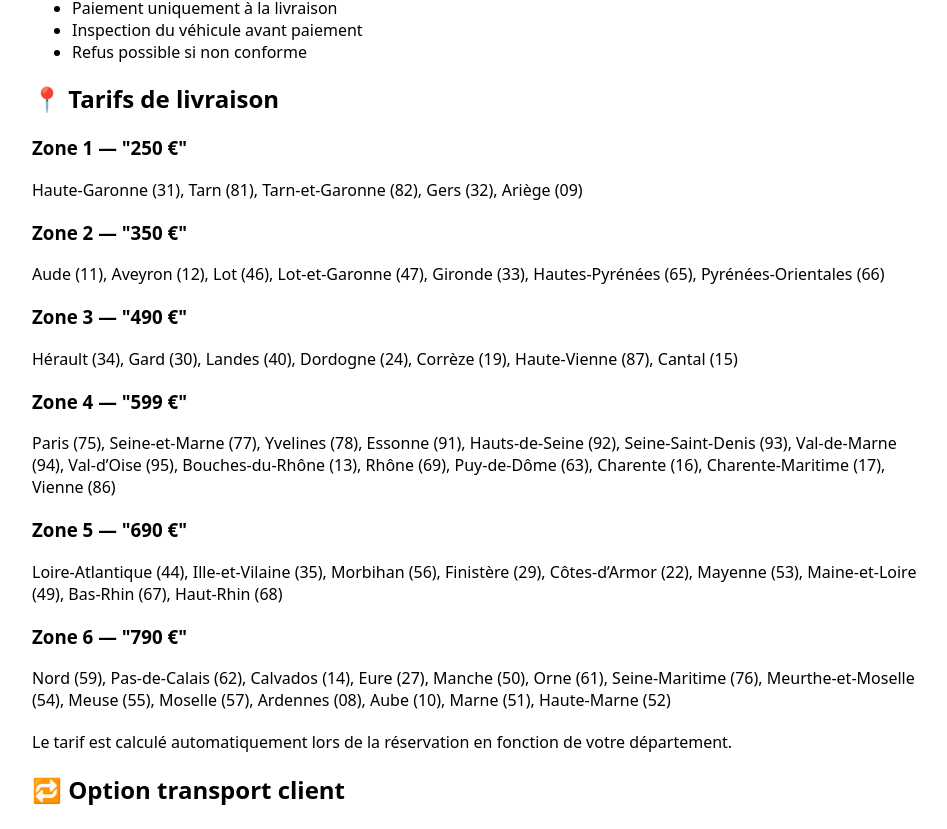
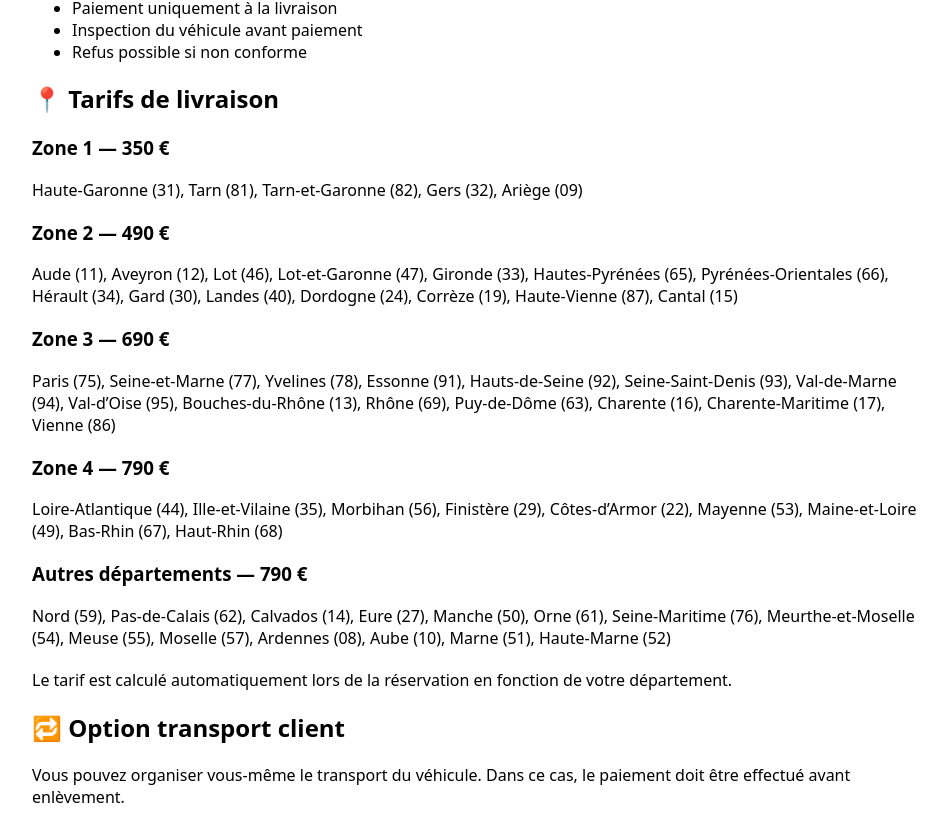
Before and after one commit to khelifamansour/neodrive-site, a Next.js app: page /livraison in a window 1280 px wide. Shown: the part 617-1446 px from the top of the page, without its empty margins (158-1105 px from the left). Built offline with nearby package versions, Linux system fonts and the light colour scheme.

Commit message:
Update page.tsx

```diff
--- a/app/livraison/page.tsx
+++ b/app/livraison/page.tsx
@@ -37,24 +37,20 @@ export default function LivraisonPage() {
 
 <h2>📍 Tarifs de livraison</h2>
 
-      <h3>Zone 1 — "250 €"</h3>
+<h3>Zone 1 — 350 €</h3>
 <p>
   Haute-Garonne (31), Tarn (81), Tarn-et-Garonne (82), Gers (32), Ariège (09)
 </p>
 
-      <h3>Zone 2 — "350 €"</h3>
+<h3>Zone 2 — 490 €</h3>
 <p>
   Aude (11), Aveyron (12), Lot (46), Lot-et-Garonne (47), Gironde (33),
-        Hautes-Pyrénées (65), Pyrénées-Orientales (66)
-      </p>
-
-      <h3>Zone 3 — "490 €"</h3>
-      <p>
+  Hautes-Pyrénées (65), Pyrénées-Orientales (66),
   Hérault (34), Gard (30), Landes (40), Dordogne (24),
   Corrèze (19), Haute-Vienne (87), Cantal (15)
 </p>
 
-      <h3>Zone 4 — "599 €"</h3>
+<h3>Zone 3 — 690 €</h3>
 <p>
   Paris (75), Seine-et-Marne (77), Yvelines (78), Essonne (91),
   Hauts-de-Seine (92), Seine-Saint-Denis (93), Val-de-Marne (94), Val-d’Oise (95),
@@ -62,14 +58,14 @@ export default function LivraisonPage() {
   Charente (16), Charente-Maritime (17), Vienne (86)
 </p>
 
-      <h3>Zone 5 — "690 €"</h3>
+<h3>Zone 4 — 790 €</h3>
 <p>
   Loire-Atlantique (44), Ille-et-Vilaine (35), Morbihan (56), Finistère (29),
   Côtes-d’Armor (22), Mayenne (53), Maine-et-Loire (49),
   Bas-Rhin (67), Haut-Rhin (68)
 </p>
 
-      <h3>Zone 6 — "790 €"</h3>
+<h3>Autres départements — 790 €</h3>
 <p>
   Nord (59), Pas-de-Calais (62), Calvados (14), Eure (27),
   Manche (50), Orne (61), Seine-Maritime (76),
```
Lines whose indentation alone changed are shown as unchanged.
